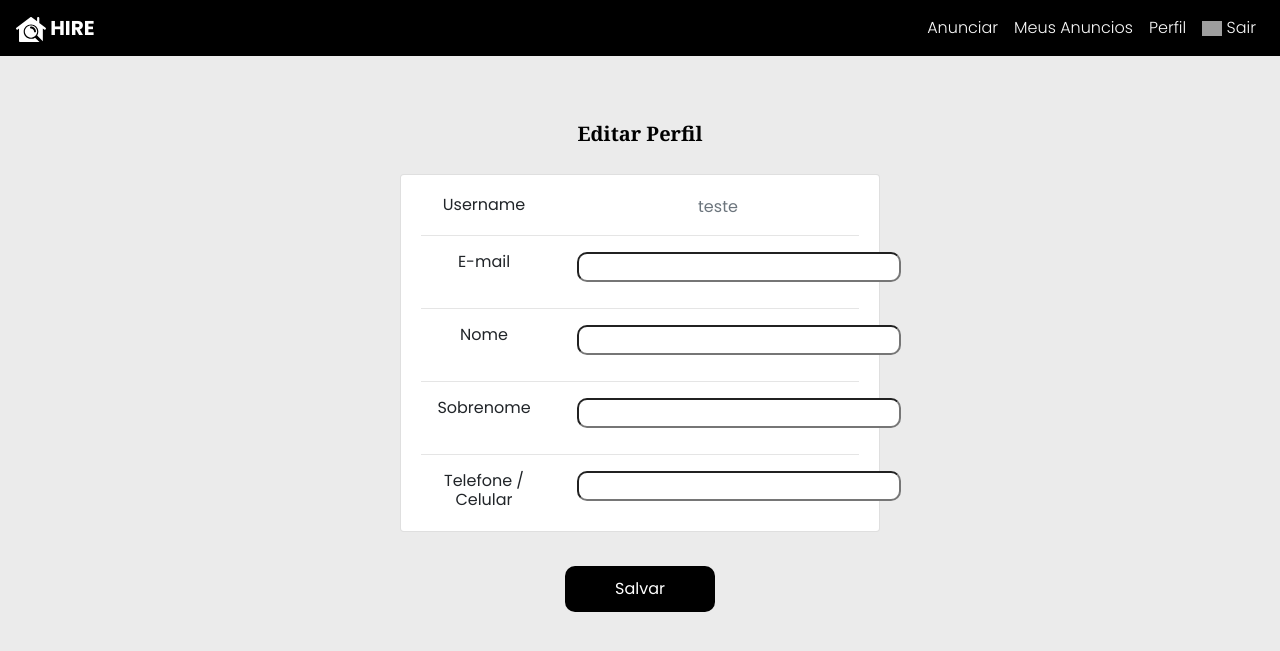
After one commit to Darlan444/Hire, a PHP site: page /editar_perfil.php in a window 1280 px wide. The commit adds this page. Shown: the top 651 px of the page. Run offline with PHP 8.4, Linux system fonts and the light colour scheme; a user stored in the database is signed in; some libraries are stand-ins or nearby versions; grey boxes are pictures that could not be loaded.

Commit message:
Editar Perfil ok

```diff
--- a/anunciar.php
+++ b/anunciar.php
@@ -41,7 +41,7 @@ if (!isset($_SESSION['loggedin']) && $_SESSION['loggedin'] !== false) {
     <h5>Criar Anuncio</h5>
     <hr class="linha">
 
-    <form method="POST" action="cad_anuncio.php" enctype="multipart/form-data">
+    <form method="POST" action="cad_anuncio.php">
 
         <!- Máscaras -->
             <script src="https://ajax.googleapis.com/ajax/libs/jquery/2.1.1/jquery.min.js"></script>
--- /dev/null
+++ b/editar_perfil.php
@@ -0,0 +1,81 @@
+<?php
+// Verificação de login
+session_start();
+
+if (!isset($_SESSION['loggedin']) && $_SESSION['loggedin'] !== false) {
+    header('location: index.php');
+    exit;
+}
+?>
+
+<?php include 'includes/menudashboard.php'; ?>
+<?php include 'config/config.php'; ?>
+
+
+<form method="POST" action="edt_perfil.php">
+<div class="container">
+    <div class="main-body">
+
+        <br><br>
+        <p id="p_perfil">Editar Perfil</p>
+        <div class="form-signin text-center">
+            <div class="card mb-4">
+                <div class="card-body">
+                    <div class="row">
+                        <div class="col-sm-4">
+                            <h6 class="mb-0">Username</h6>
+                        </div>
+                        <div class="col-sm-8 text-secondary">
+                            <?php echo $_SESSION['username']; ?>
+                        </div>
+                    </div>
+                    <hr>
+                    <div class="row">
+                        <div class="col-sm-4">
+                            <h6 class="mb-0">E-mail</h6>
+                        </div>
+                        <div class="col-sm-8 text-secondary">
+                            <input type="text" width="30" name="newemail" id="newemail" required>
+                        </div>
+                    </div>
+                    <hr>
+                    <div class="row">
+                        <div class="col-sm-4">
+                            <h6 class="mb-0">Nome</h6>
+                        </div>
+                        <div class="col-sm-8 text-secondary">
+                            <input type="text" width="30" name="newnome" id="newnome" required>
+                        </div>
+                    </div>
+                    <hr>
+                    <div class="row">
+                        <div class="col-sm-4">
+                            <h6 class="mb-0">Sobrenome</h6>
+                        </div>
+                        <div class="col-sm-8 text-secondary">
+                            <input type="text" width="30"  name="newsobrenome" id="newsobrenome" required>
+                        </div>
+                    </div>
+
+                    <hr>
+                    <div class="row">
+                        <div class="col-sm-4">
+                            <h6 class="mb-0">Telefone / Celular</h6>
+                        </div>
+                        <div class="col-sm-8 text-secondary">
+                            <input type="text" width="30"  name="newtelefone" id="newtelefone" required>
+                        </div>
+                    </div>
+                </div>
+            </div>
+            <div>
+                <button class="btn btn-editar">Salvar</button>
+            </div>
+        </div>
+    </div>
+</div>
+</div>
+</form>
+
+
+<?php include 'includes/footerdashboard.php'; ?>
```
Also changed, not shown: edt_perfil.php (added, +40 -0 lines), perfil.php (+1 -6 lines).
